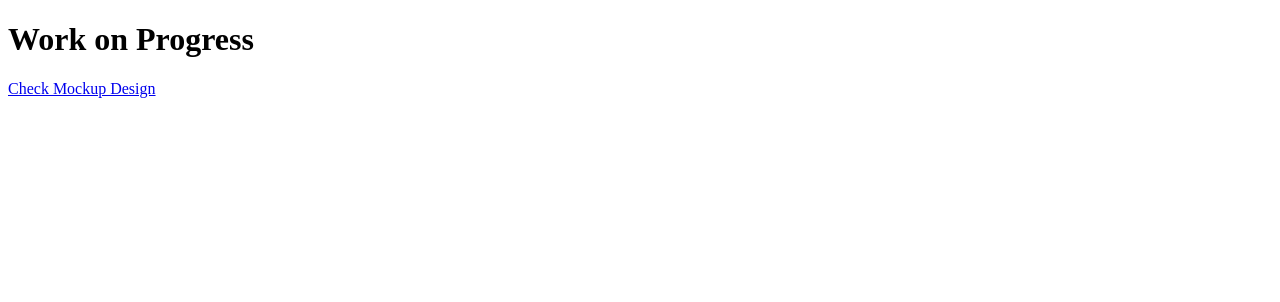
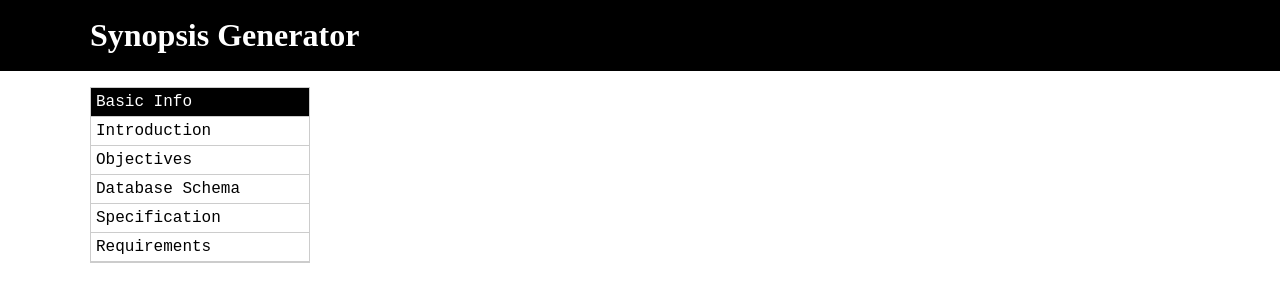
Before and after one commit to bikashthapa01/synopsis-generator, a plain HTML site: page index.html in a window 1280 px wide. Drawn offline with nearby package versions, Linux system fonts and the light colour scheme.

Commit message:
Option menu added

```diff
--- a/css/style.css
+++ b/css/style.css
@@ -0,0 +1,53 @@
+body {
+    background: #fff;
+    margin: 0;
+    padding: 0;
+}
+
+header {
+    background: #000;
+    padding: 1px;
+}
+
+.site-branding h1 {
+    margin: 0;
+    color: #fff;
+    margin: auto;
+    max-width: 1100px;
+}
+
+.wrapper {
+    background: #fff;
+    padding: 1rem;
+    margin: auto;
+    max-width: 1100px;
+}
+.option-menu {
+    width: 20%;
+    float: left;
+}
+.option-menu ul {
+    margin: 0;
+    padding: 0;
+    border: 1px solid #ccc;
+}
+
+.option-menu ul li {
+    list-style: none;
+    padding: 5px;
+    border-bottom: 1px solid #ccc;
+    font-family: monospace;
+    font-size:16px;
+}
+.option-menu li a {
+    text-decoration: none;
+    color: #000;
+}
+
+#active {
+    background: #000;
+}
+
+#active a {
+     color: #fff;
+}
--- a/index.html
+++ b/index.html
@@ -2,9 +2,29 @@
 <html>
 <head>
     <title>Sysnopsis Generator</title>
+    <link rel="stylesheet" type="text/css" href="css/style.css">
+    <script src="https://ajax.googleapis.com/ajax/libs/jquery/3.3.1/jquery.min.js"></script>
 </head>
 <body>
-    <h1>Work on Progress </h1>
-    <a href="synopsis.html"> Check Mockup Design</a>
+    <header>
+        <div class="site-branding">
+            <p><h1>Synopsis Generator</h1></p>
+        </div>
+    </header>
+    <div class="wrapper">
+        <div class="option-menu">
+        <ul>
+            <li id="active"><a href="#">Basic Info</a></li>
+            <li><a href="#">Introduction</a></li>
+            <li><a href="#">Objectives</a></li>
+            <li><a href="#">Database Schema</a></li>
+            <li><a href="#">Specification</a></li>
+            <li><a href="#">Requirements</a></li>
+        </ul>
+    </div>
+   <form class="form">
+
+   </form>
+    </div>
 </body>
 </html>
```
